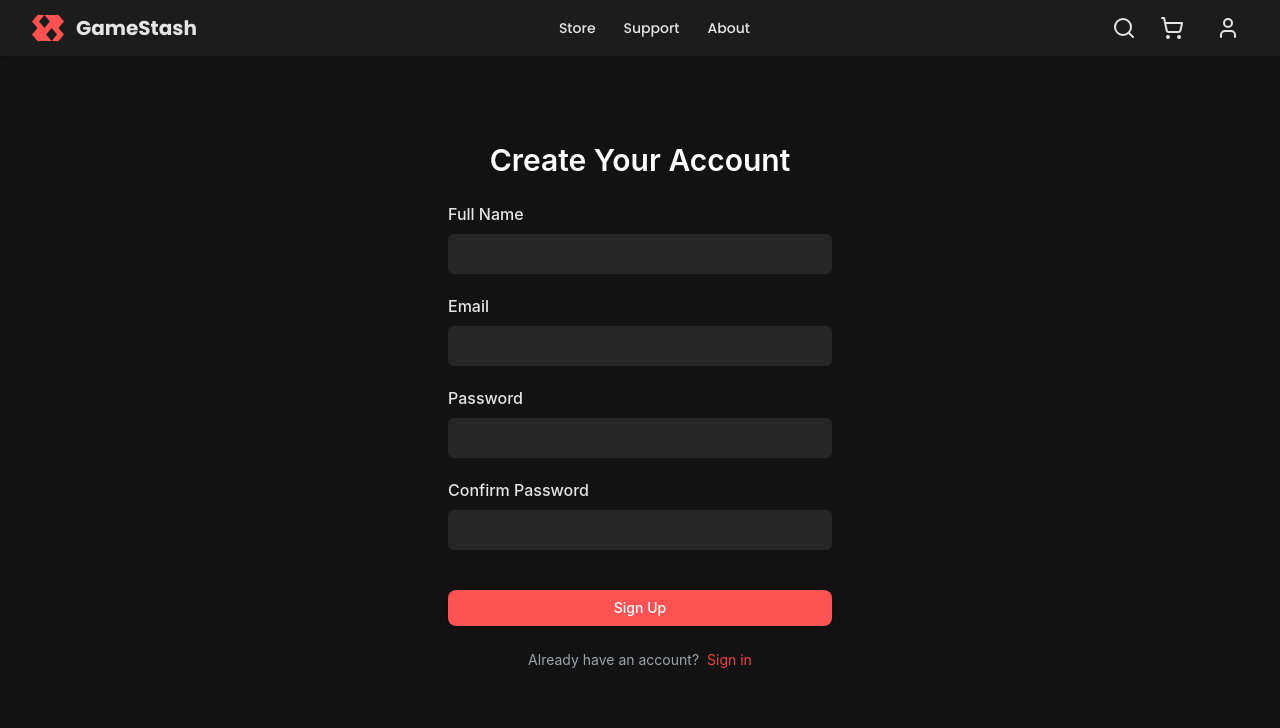
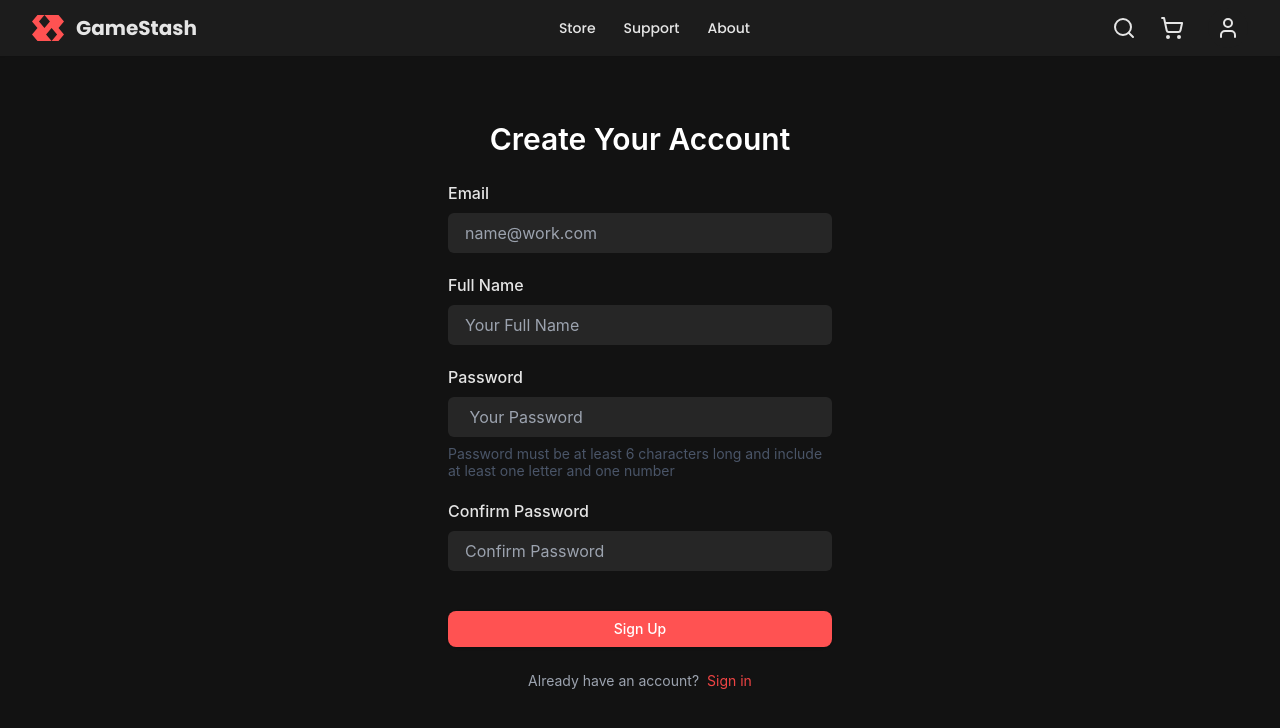
Before and after one commit to pranaaavj/GameStash-client, a React (Vite) app: page /sign-up in a window 1280 px wide. Shown: the top 728 px of the page. Built offline with nearby package versions, Linux system fonts and the light colour scheme.

Commit message:
completed setting up basic redux store

```diff
--- a/package.json
+++ b/package.json
@@ -4,7 +4,7 @@
   "version": "0.0.0",
   "type": "module",
   "scripts": {
-    "dev": "vite",
+    "client": "vite",
     "build": "vite build",
     "lint": "eslint",
     "preview": "vite preview"
--- a/src/components/common/InputField.jsx
+++ b/src/components/common/InputField.jsx
@@ -17,6 +17,7 @@ export const InputField = ({
   helperText,
   errorMessage,
   props,
+  placeHolder,
 }) => {
   return (
     <FormControl isInvalid={isInvalid}>
@@ -37,6 +38,7 @@ export const InputField = ({
         }}
         bgColor={'#262626'}
         border={'1px solid transparent'}
+        placeholder={placeHolder}
       />
       {errorMessage && <FormErrorMessage>{errorMessage}</FormErrorMessage>}
       {helperText && <FormHelperText>{helperText}</FormHelperText>}
@@ -54,4 +56,5 @@ InputField.propTypes = {
   helperText: PropTypes.string,
   errorMessage: PropTypes.string,
   props: PropTypes.any,
+  placeHolder: PropTypes.string,
 };
--- a/src/components/user/index.js
+++ b/src/components/user/index.js
@@ -1,3 +1 @@
-export { SignIn } from './SignIn';
-export { SignUp } from './SignUp';
 export { UserLayout } from './UserLayout';
--- a/src/components/user/SignIn.jsx
+++ b/src/pages/user/SignIn.jsx
@@ -1,9 +1,10 @@
+import { Link } from 'react-router-dom';
 import { Button } from '@/shadcn/components/ui/button';
 import { useState } from 'react';
-import { InputField } from '../common';
+import { InputField } from '../../components/common';
 import { Eye, EyeOff } from 'lucide-react';
+import googleLogo from '../../assets/images/google-logo.png';
 import { InputGroup, InputRightElement } from '@chakra-ui/react';
-import { Link } from 'react-router-dom';
 
 const emptyInput = { email: '', password: '' };
 
@@ -37,6 +38,7 @@ export const SignIn = () => {
               onChange={handleChange}
               label='Email'
               name='email'
+              placeHolder='name@work.com'
               isInvalid={false}
               errorMessage=''
               helperText="We'll never share your email"
@@ -51,6 +53,7 @@ export const SignIn = () => {
                 onChange={handleChange}
                 label='Password'
                 name='password'
+                placeHolder='Your Password'
                 isInvalid={false}
                 errorMessage=''
               />
@@ -70,7 +73,12 @@ export const SignIn = () => {
           <span className='mx-4 text-sm text-gray-400'>OR</span>
           <hr className='w-full border-gray-600' />
         </div>
-        <Button className='bg-white text-black rounded-full'>
+        <Button className='bg-primary-text hover:bg-secondary-text text-black rounded-full'>
+          <img
+            src={googleLogo}
+            alt='google logo'
+            className='w-6 mr-2'
+          />
           Sign in with Google
         </Button>
         <p className='text-sm text-gray-400 mt-4 text-center'>
--- a/src/components/user/SignUp.jsx
+++ b/src/pages/user/SignUp.jsx
@@ -1,8 +1,8 @@
 import { Link } from 'react-router-dom';
 import { Button } from '@/shadcn/components/ui/button';
+import { InputField } from '../../components/common';
+import { validateSignUp } from '@/utils';
 import { useEffect, useState } from 'react';
-import { InputField } from '../common';
-import { validateSignUp } from '@/utils';
 
 const emptyInput = {
   name: '',
@@ -45,32 +45,38 @@ export const SignUp = () => {
           onSubmit={handleSubmit}>
           <div className='space-y-5'>
             <InputField
+              type='email'
+              value={userInput.email}
+              onChange={handleChange}
+              label='Email'
+              name='email'
+              placeHolder='name@work.com'
+              isInvalid={!!validation.email}
+              errorMessage={validation.email}
+            />
+            <InputField
               type='text'
               value={userInput.name}
               onChange={handleChange}
               label='Full Name'
               name='name'
+              placeHolder='Your Full Name'
               isInvalid={!!validation.name}
               errorMessage={validation.name}
             />
-            <InputField
-              type='email'
-              value={userInput.email}
-              onChange={handleChange}
-              label='Email'
-              name='email'
-              isInvalid={!!validation.email}
-              errorMessage={validation.email}
-            />
-
             <InputField
               type='password'
               value={userInput.password}
               onChange={handleChange}
               label='Password'
               name='password'
+              placeHolder=' Your Password'
               isInvalid={!!validation.password}
               errorMessage={validation.password}
+              helperText={
+                !validation.password &&
+                'Password must be at least 6 characters long and include at least one letter and one number'
+              }
             />
             <InputField
               type='password'
@@ -78,6 +84,7 @@ export const SignUp = () => {
               onChange={handleChange}
               label='Confirm Password'
               name='cPassword'
+              placeHolder='Confirm Password'
               isInvalid={!!validation.cPassword}
               errorMessage={validation.cPassword}
             />
--- /dev/null
+++ b/src/pages/user/index.js
@@ -0,0 +1,2 @@
+export { SignIn } from './SignIn';
+export { SignUp } from './SignUp';
--- /dev/null
+++ b/src/redux/slices/authSlice.js
@@ -0,0 +1,31 @@
+import { createSlice } from '@reduxjs/toolkit';
+
+const authSlice = createSlice({
+  name: 'auth',
+  initialState: {
+    userInfo: null,
+    authStatus: null,
+    role: null,
+    token: null,
+  },
+  reducers: {
+    setUser: (state, action) => {
+      const { userInfo, accessToken } = action.payload;
+      state.userInfo = userInfo;
+      state.token = accessToken;
+      state.role = userInfo.role;
+      state.authStatus =
+        userInfo.status === 'blocked' ? 'blocked' : 'authenticated';
+    },
+    logout: (state) => {
+      state.userInfo = null;
+      state.authStatus = null;
+      state.role = null;
+      state.token = null;
+    },
+  },
+});
+
+export const { logout, setUser } = authSlice.actions;
+
+export default authSlice.reducer;
--- /dev/null
+++ b/src/redux/store.js
@@ -0,0 +1,10 @@
+import authReducer from './slices/authSlice';
+import { configureStore } from '@reduxjs/toolkit';
+
+export const store = configureStore({
+  reducer: {
+    auth: authReducer,
+  },
+});
+
+export { Provider } from 'react-redux';
--- a/src/routes/user.routes.jsx
+++ b/src/routes/user.routes.jsx
@@ -1,5 +1,6 @@
 import { ErrorPage } from '@/components/common';
-import { SignIn, UserLayout, SignUp } from '@/components/user';
+import { UserLayout } from '@/components/user';
+import { SignIn, SignUp } from '@/pages/user';
 
 const routes = [
   {
```
Also changed, not shown: src/App.jsx (+6 -3 lines), src/assets/images/google-logo.png (added), src/redux/api/baseApi.js (added), src/redux/api/userApi.js (added).
